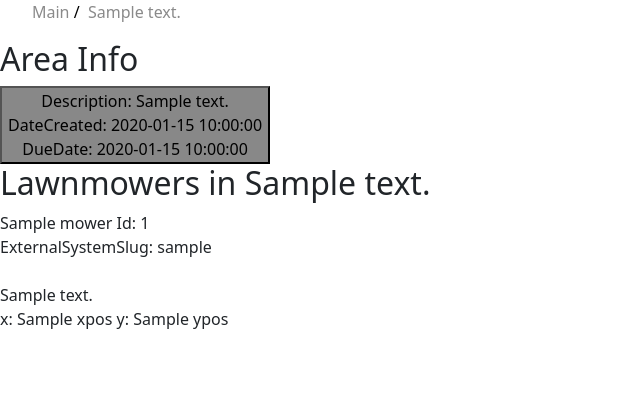
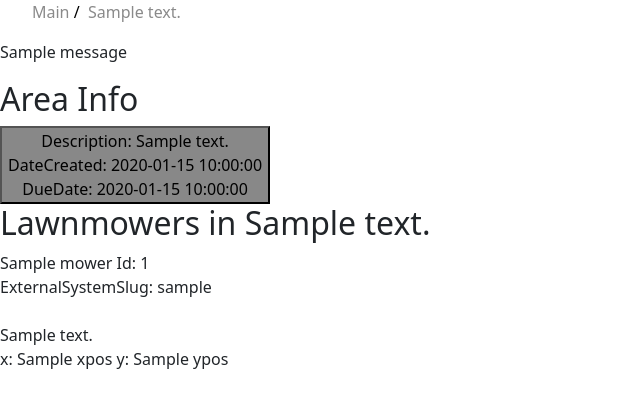
Before and after one commit to RasSved/Group-7, a Flask app: template code/serviceprovider/templates/SePrArea.html in a window 1280 px wide. Shown: the part 56-476 px from the top of the page, without its empty margins (0-640 px from the left). Run offline with Flask 3, Linux system fonts and the light colour scheme; the template is opened without the code that fills it: most values are stand-ins (such as "Sample title", 1, 10 or a date in 2020); one stand-in notice (Sample message) is shown.

Commit message:
display errors

```diff
--- a/code/serviceprovider/serviceprovider.py
+++ b/code/serviceprovider/serviceprovider.py
@@ -239,6 +239,7 @@ def takeServiceTicket():
             service_tickets.update_one({'_id': ObjectId(ticket_id)}, {'$set': {'Assignment': assignment["_id"]}})
         except:
             flash("Something went wrong when assigning you to the work task!")
+            redirect(url_for("serviceprovider.area"))
 
         return redirect(url_for("serviceprovider.area"))
     else:   # if the request contains wrong info, send the user back to serviceproviders main-page
--- a/code/serviceprovider/templates/SePrArea.html
+++ b/code/serviceprovider/templates/SePrArea.html
@@ -9,6 +9,14 @@
     <li> <a href="/serviceprovider">Main</a></li>
     <li> <a href="/serviceprovider/area">{{area['Address']}}</a></li>
 </ul>
+
+{% with messages = get_flashed_messages()%}
+    {% if messages%}
+        {% for message in messages%}
+            <p>{{message}}</p>
+        {%endfor%}
+    {%endif%}
+{%endwith%}
 
 <h2>Area Info</h2>  <!-- info about service_tickets -->
 
```
